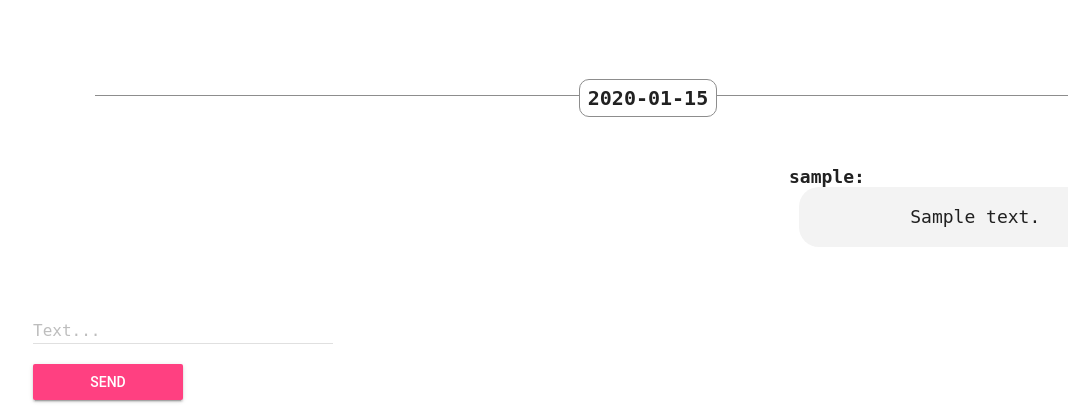
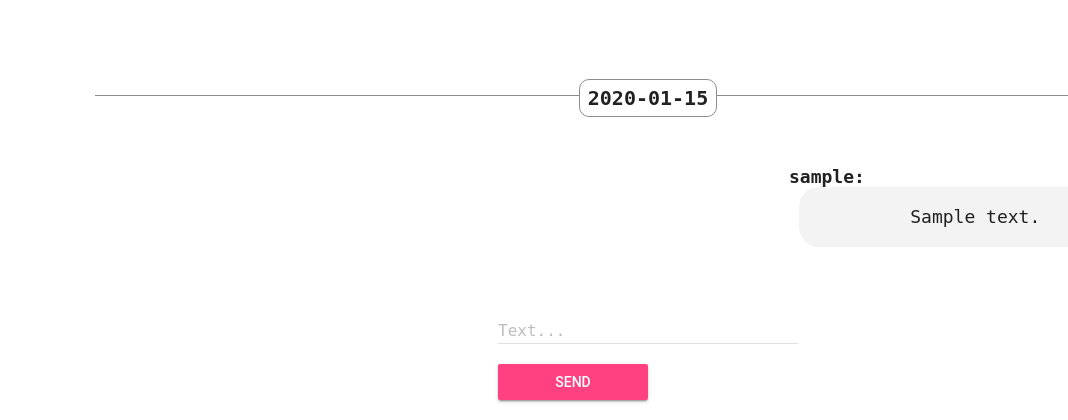
Before and after one commit to ihortsar/Django-Chatapp, a Django app: page / in a window 1280 px wide. Shown: the part 380-800 px from the top of the page, without its empty margins (17-1085 px from the left). Run offline with Django 5.2, Linux system fonts and the light colour scheme; a user stored in the database is signed in; tables that the repository leaves empty hold one stand-in row (values such as "Sample post"); some web fonts are replaced.

Commit message:
feedback version

```diff
--- a/django_chat_app/chat/templates/chat/index.html
+++ b/django_chat_app/chat/templates/chat/index.html
@@ -28,7 +28,8 @@
   let token = '{{csrf_token}}'
 </script>
 
-<form onsubmit="sendMessage(); return false;" method="post">
+<div class="formDiv">
+  <form onsubmit="sendMessage(); return false;" method="post">
   {% csrf_token %}
   <div class="mdl-textfield mdl-js-textfield">
     <input name="textmessage" class="mdl-textfield__input" type="text" id="message_content" />
@@ -37,7 +38,8 @@
   <div class="buttons">
     <button class="mdl-button mdl-js-button mdl-button--raised mdl-js-ripple-effect mdl-button--accent">Send</button>
   </div>
-</form>
+  </form>
+</div>
 {% else %}
 <h3>Click <a href="/login/">here</a> to log in</h3>
 {% endif %}
--- a/django_chat_app/chat/views.py
+++ b/django_chat_app/chat/views.py
@@ -6,18 +6,21 @@ from django.contrib.auth.models import User
 from django.core import serializers
 from django.contrib.auth import logout
 from django.shortcuts import redirect
-
+from django.core.exceptions import ObjectDoesNotExist
 
 def index(request):
+    try:
+        mychat = Chat.objects.get(id=1)
+    except ObjectDoesNotExist:
+        mychat = Chat.objects.create(id=1)
+
     if request.method == "POST":
-        mychat = Chat.objects.get(id=1)
         new_message = Message.objects.create(
             text=request.POST["textmessage"],
             chat=mychat,
             author=request.user,
             receiver=request.user,
         )
-
         serialized_message = serializers.serialize("json", [new_message])
         return JsonResponse(serialized_message[1:-1], safe=False)
     chat_messages = Message.objects.filter(chat__id=1).order_by("created_at")
--- a/django_chat_app/static/css/style.css
+++ b/django_chat_app/static/css/style.css
@@ -95,3 +95,7 @@ form {
     margin-top: -17px;
     background-color: white;
 }
+.formDiv{
+    display: flex;
+    justify-content: center;
+}
```
